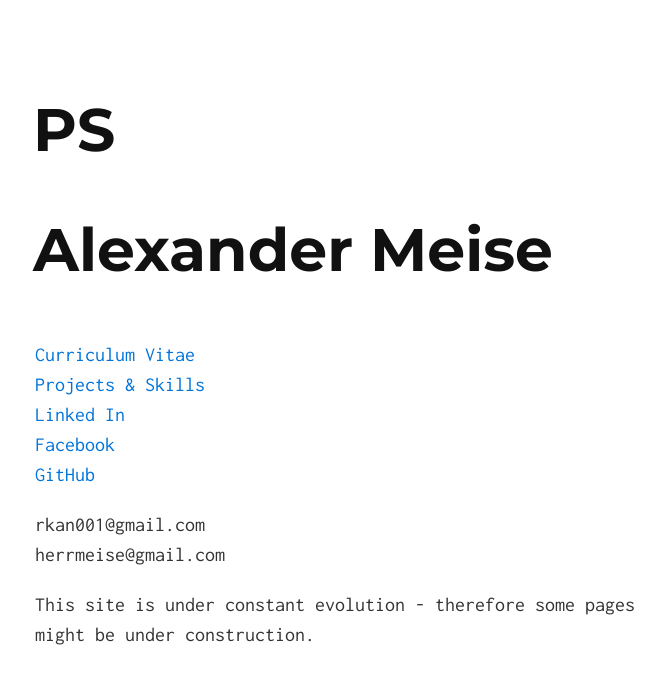
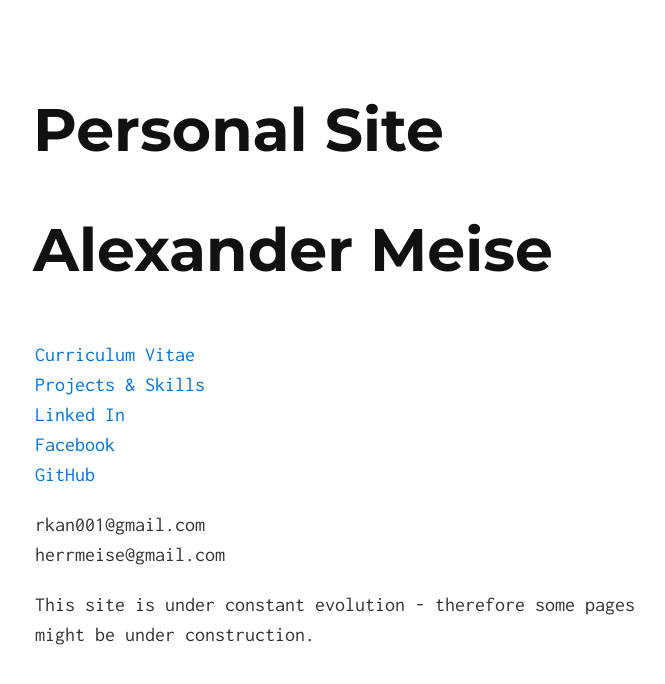
Before and after one commit to alexmeise/alexmeise.github.io, a Jekyll site: the page built from index.md, in a window 1280 px wide. Shown: the top 684 px of the page, without its empty margins (305-970 px from the left). Built offline with Jekyll 4.4.1, drawn with Linux system fonts in a browser that asks for light colours; our own code applies the rules of GitHub Pages for plain Markdown files.

Commit message:
Update _config.yml

```diff
--- a/_config.yml
+++ b/_config.yml
@@ -1,6 +1,6 @@
 # Site settings
-title: Alexander Meise Personal Site
-tag_text: PS
+title: alexmeise
+tag_text: Personal Site
 description: This is intended to present my cv and contact information.
 
 # Build settings
```
